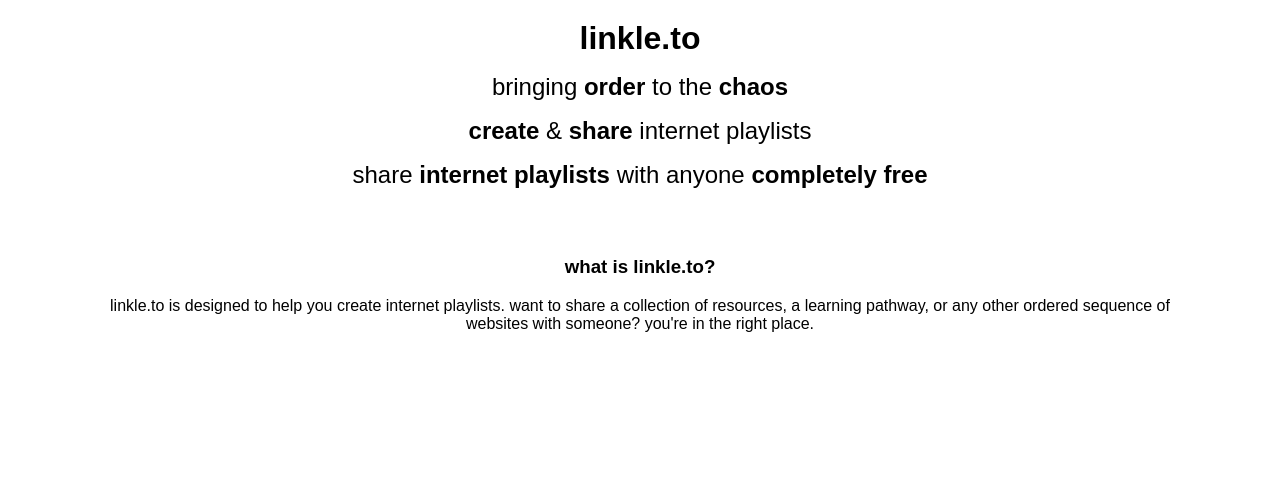
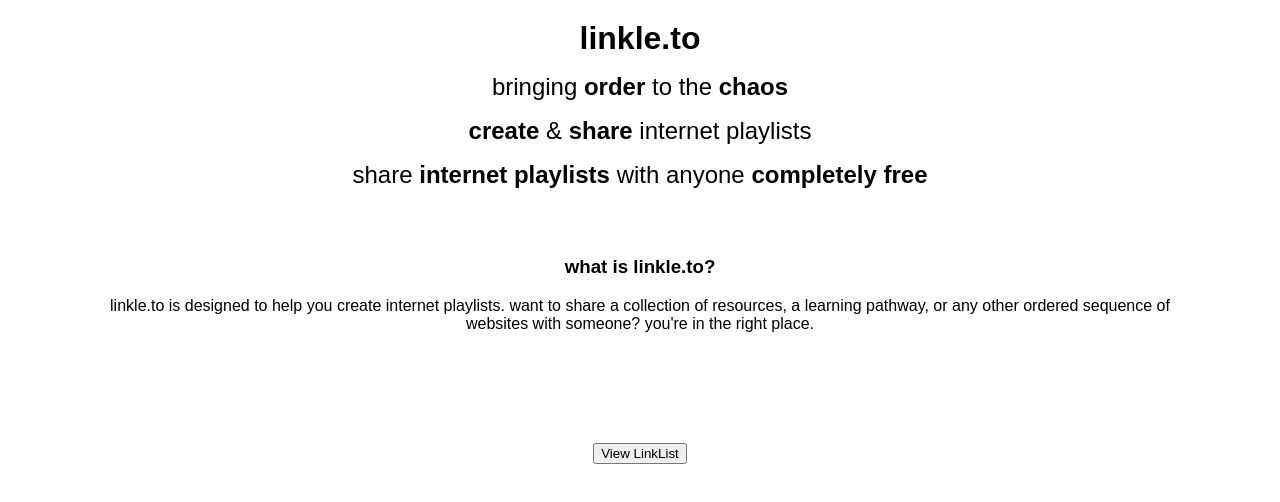
Before and after one commit to schaxmann/linkle.to, a React (Create React App) app: page / in a window 1280 px wide. Shown: the top 502 px of the page. Built offline with nearby package versions, Linux system fonts and the light colour scheme; a web font is replaced by a local one.

Commit message:
Adds homepage route with button linking to list

```diff
--- a/src/App.js
+++ b/src/App.js
@@ -8,9 +8,16 @@
   return (
     <BrowserRouter>
       <div className="App">
-        <Header />
-        <Splash />
         <Routes>
+          <Route
+            path="/"
+            element={
+              <>
+                <Header />
+                <Splash />
+              </>
+            }
+          ></Route>
           <Route path="list" element={<Embed />}></Route>
         </Routes>
       </div>
--- a/src/components/Splash.jsx
+++ b/src/components/Splash.jsx
@@ -1,7 +1,9 @@
+import { useNavigate } from "react-router-dom";
 import "../styling/Splash.css";
 import Embed from "./Embed";
 
 function Splash() {
+  const navigate = useNavigate();
   return (
     <main>
       <h3>what is linkle.to?</h3>
@@ -10,6 +12,13 @@
         share a collection of resources, a learning pathway, or any other
         ordered sequence of websites with someone? you're in the right place.
       </p>
+      <button
+        onClick={() => {
+          navigate("/list");
+        }}
+      >
+        View LinkList
+      </button>
     </main>
   );
 }
```
